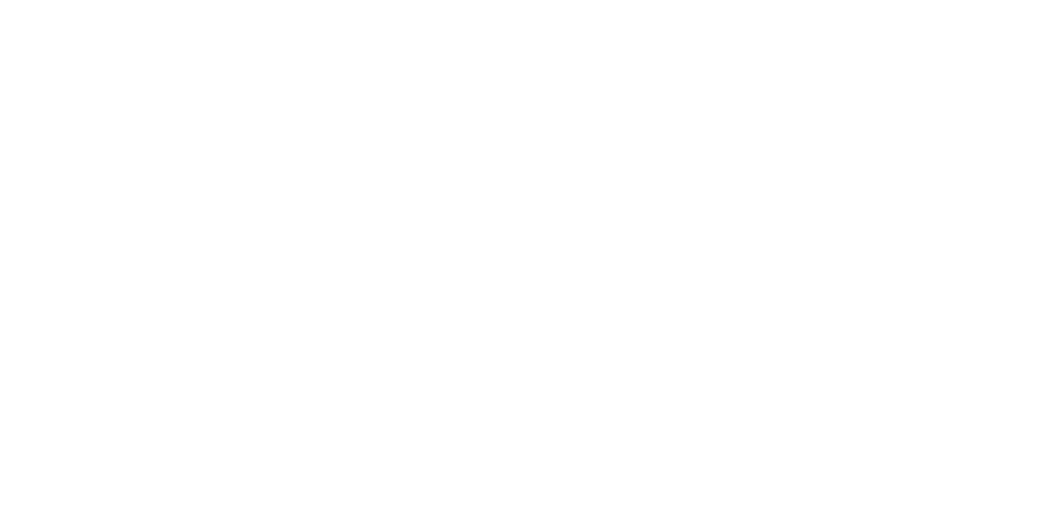
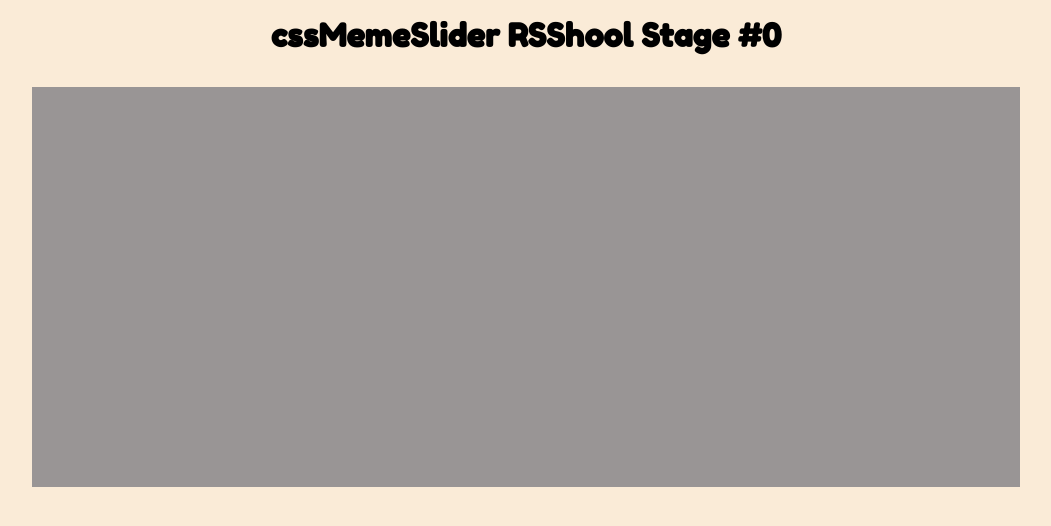
Before and after one commit to Dektarion/cssMemeSlider, a plain HTML site: page cssMemeSlider/index.html in a window 1280 px wide. Shown: the whole page, without its empty margins (114-1165 px from the left). Drawn offline with Linux system fonts and the light colour scheme.

Commit message:
feat: title (Sat, Sep 16, 2023 04:27:57 PM)

```diff
--- a/cssMemeSlider/css/style.css
+++ b/cssMemeSlider/css/style.css
@@ -0,0 +1,35 @@
+* {
+  margin: 0;
+  padding: 0;
+  box-sizing: border-box;
+  scroll-behavior: smooth;
+}
+
+.body {
+  max-width: 90rem;
+  min-height: 100vh;
+  margin: 0 auto;
+  background-color: antiquewhite;
+}
+
+.container {
+  padding: 1rem 7.5rem;
+}
+
+.header {
+  margin-bottom: 2rem;
+}
+
+.header__title {
+  text-align: center;
+  font-family: 'Fredoka One', cursive;
+  font-size: 2em;
+}
+
+.main {
+  margin: 0 auto;
+  display: flex;
+  width: 95%;
+  height: 50vh;
+  background-color: #999595;
+}
--- a/cssMemeSlider/index.html
+++ b/cssMemeSlider/index.html
@@ -4,9 +4,21 @@
   <meta charset="UTF-8">
   <meta name="viewport" content="width=device-width, initial-scale=1.0">
   <link rel="stylesheet" href="./css/style.css">
+  <!-- <link rel="stylesheet" href="./styles/media-style.css"> -->
+  <!-- <link rel="stylesheet" href="https://necolas.github.io/normalize.css/8.0.1/normalize.css"> -->
+  <link rel="preconnect" href="https://fonts.googleapis.com">
+  <link rel="preconnect" href="https://fonts.gstatic.com" crossorigin>
+  <link href="https://fonts.googleapis.com/css2?family=Fredoka+One&display=swap" rel="stylesheet">
   <title>cssMemeSlider</title>
 </head>
-<body>
+<body class="body container">
+  <header class="header">
+    <h1 class="header__title">
+      cssMemeSlider RSShool Stage #0
+    </h1>
+  </header>
+  <main class="main">
 
+  </main>
 </body>
 </html>
```
